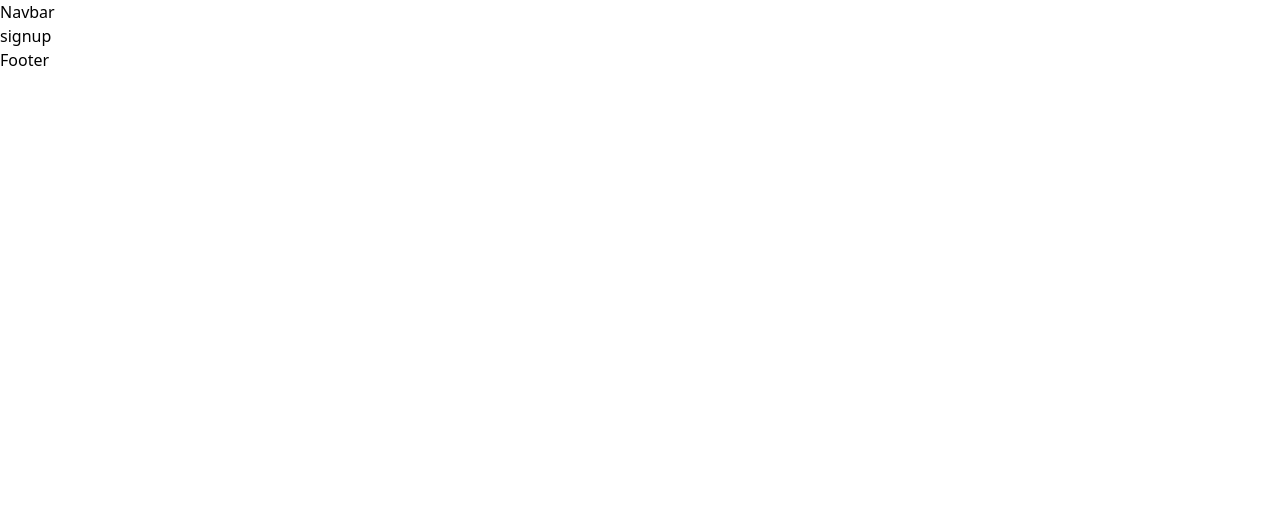
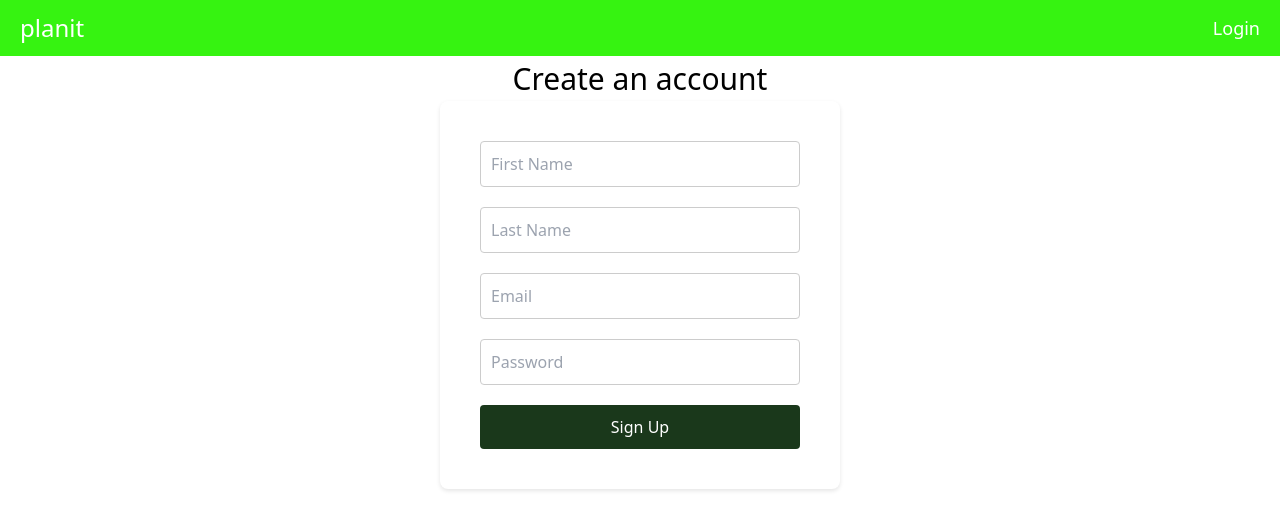
Before and after one commit to DianaDzakah/planit, a React (Create React App) app in the folder frontend/: page / in a window 1280 px wide. Shown: the top 530 px of the page. Built offline with nearby package versions, Linux system fonts and the light colour scheme.

Commit message:
completed signup/login pages

```diff
--- a/frontend/src/components/footer/index.jsx
+++ /dev/null
@@ -1,9 +0,0 @@
-import React from 'react'
-
-const Footer = () => {
-  return (
-    <div>Footer</div>
-  )
-}
-
-export default Footer
--- a/frontend/src/components/navbar/index.jsx
+++ /dev/null
@@ -1,9 +0,0 @@
-import React from 'react'
-
-const Navbar = () => {
-  return (
-    <div>Navbar</div>
-  )
-}
-
-export default Navbar
--- a/frontend/src/pages/calendar/index.jsx
+++ b/frontend/src/pages/calendar/index.jsx
@@ -1,10 +1,7 @@
 import React from 'react'
-import Navbar from '../../components/navbar'
-
 const Calendar = () => {
   return (
     <>
-    <Navbar/>
     <p>Calendar</p>
     </>
   )
--- a/frontend/src/pages/login/index.jsx
+++ b/frontend/src/pages/login/index.jsx
@@ -1,15 +1,60 @@
-import React from 'react'
-import Navbar from '../../components/navbar'
-import Footer from '../../components/footer'
+
+
+import React, { useState } from 'react';
+import styles from './index.module.css';
 
 const Login = () => {
+  const [formData, setFormData] = useState({
+    email: '',
+    password: ''
+  });
+
+  const handleChange = (e) => {
+    const { name, value } = e.target;
+    setFormData({ ...formData, [name]: value });
+  };
+
+  const handleSubmit = (e) => {
+    e.preventDefault();
+    // Add your login logic here
+    console.log(formData);
+  };
+
   return (
     <>
-    <Navbar/>
-   <p>Login</p>
-    <Footer/>
+      <nav className={styles.nav}>
+        <p className={styles.planit}>planit</p>
+        <a className={styles.link} href='/signup'>Sign Up</a>
+      </nav>
+      <div className={styles.body}>
+      <h1>Have an account already?</h1>
+      <section>
+        <form className={styles.loginContainer} onSubmit={handleSubmit}>
+          <input
+            className={styles.input}
+            type="email"
+            name="email"
+            value={formData.email}
+            onChange={handleChange}
+            placeholder="Email"
+            required
+          />
+          <input
+            className={styles.input}
+            type="password"
+            name="password"
+            value={formData.password}
+            onChange={handleChange}
+            placeholder="Password"
+            required
+          />
+          <button className={styles.btn} type="submit">Login</button>
+        </form>
+      </section>
+      </div>
+
     </>
-  )
-}
+  );
+};
 
-export default Login
+export default Login;
--- a/frontend/src/pages/login/index.module.css
+++ b/frontend/src/pages/login/index.module.css
@@ -0,0 +1,62 @@
+.body{
+    display: flex;
+    flex-direction: column;
+    align-items: center;
+}
+.body h1{
+    font-size: 30px;
+}
+.nav {
+    display: flex;
+    justify-content: space-between;
+    align-items: center;
+    background-color: #36f311;
+    color: white;
+    padding: 10px 20px;
+  }
+
+  .planit {
+    font-size: 24px;
+    margin: 0;
+  }
+
+  .link {
+    color: white;
+    text-decoration: none;
+    font-size: 18px;
+  }
+
+.link:hover {
+  text-decoration: underline;
+}
+
+.loginContainer {
+  background-color: #fff;
+  border-radius: 8px;
+  box-shadow: 0 2px 4px rgba(0, 0, 0, 0.1);
+  padding: 40px;
+  max-width: 400px;
+  width: 100%;
+  margin: 0 auto;
+}
+
+.input {
+  padding: 10px;
+  margin-bottom: 20px;
+  border-radius: 4px;
+  border: 1px solid #ccc;
+  font-size: 16px;
+  width: 100%;
+  box-sizing: border-box;
+}
+
+.btn {
+  padding: 10px;
+  border-radius: 4px;
+  border: none;
+  background-color: #1a381b;
+  color: white;
+  font-size: 16px;
+  cursor: pointer;
+  width: 100%;
+}
--- a/frontend/src/pages/signup/index.jsx
+++ b/frontend/src/pages/signup/index.jsx
@@ -1,16 +1,78 @@
-import React from 'react'
-import Navbar from '../../components/navbar'
-import Footer from '../../components/footer'
-
+import React, { useState } from 'react';
+import styles from './index.module.css';
 
 const Signup = () => {
+  const [formData, setFormData] = useState({
+    firstName: '',
+    lastName: '',
+    email: '',
+    password: ''
+  });
+
+  const handleChange = (e) => {
+    const { name, value } = e.target;
+    setFormData({ ...formData, [name]: value });
+  };
+
+  const handleSubmit = (e) => {
+    e.preventDefault();
+    // Add your signup logic here
+    console.log(formData);
+  };
+
   return (
     <>
-    <Navbar/>
-   <p>signup</p>
-    <Footer/>
+    <nav className={styles.nav}>
+    <p className={styles.planit}>planit</p>
+    <a className={styles.link} href='/login'>Login</a>
+  </nav>
+    <div className={styles.body}>
+  <h1>Create an account</h1>
+  <section>
+    <form className={styles.signupContainer} onSubmit={handleSubmit}>
+      <input
+        className={styles.input}
+        type="text"
+        name="firstName"
+        value={formData.firstName}
+        onChange={handleChange}
+        placeholder="First Name"
+        required
+      />
+      <input
+        className={styles.input}
+        type="text"
+        name="lastName"
+        value={formData.lastName}
+        onChange={handleChange}
+        placeholder="Last Name"
+        required
+      />
+      <input
+        className={styles.input}
+        type="email"
+        name="email"
+        value={formData.email}
+        onChange={handleChange}
+        placeholder="Email"
+        required
+      />
+      <input
+        className={styles.input}
+        type="password"
+        name="password"
+        value={formData.password}
+        onChange={handleChange}
+        placeholder="Password"
+        required
+      />
+      <button className={styles.btn} type="submit">Sign Up</button>
+    </form>
+  </section>
+    </div>
+
     </>
-  )
-}
+  );
+};
 
-export default Signup
+export default Signup;
--- a/frontend/src/pages/signup/index.module.css
+++ b/frontend/src/pages/signup/index.module.css
@@ -0,0 +1,63 @@
+
+.body{
+    display: flex;
+    flex-direction: column;
+    align-items: center;
+}
+.body h1{
+    font-size: 30px;
+}
+.nav {
+    display: flex;
+    justify-content: space-between;
+    align-items: center;
+    background-color: #36f311;
+    color: white;
+    padding: 10px 20px;
+  }
+
+  .planit {
+    font-size: 24px;
+    margin: 0;
+  }
+
+  .link {
+    color: white;
+    text-decoration: none;
+    font-size: 18px;
+  }
+
+  .link:hover {
+    text-decoration: underline;
+  }
+
+  .signupContainer {
+    background-color: #fff;
+    border-radius: 8px;
+    box-shadow: 0 2px 4px rgba(0, 0, 0, 0.1);
+    padding: 40px;
+    max-width: 400px;
+    width: 100%;
+    margin: 0 auto;
+  }
+
+  .input {
+    padding: 10px;
+    margin-bottom: 20px;
+    border-radius: 4px;
+    border: 1px solid #ccc;
+    font-size: 16px;
+    width: 100%;
+    box-sizing: border-box;
+  }
+
+  .btn {
+    padding: 10px;
+    border-radius: 4px;
+    border: none;
+    background-color: #1a381b;
+    color: white;
+    font-size: 16px;
+    cursor: pointer;
+    width: 100%;
+  }
```
Also changed, not shown: frontend/src/components/footer/index.module.css (deleted), frontend/src/components/navbar/index.module.css (deleted).
